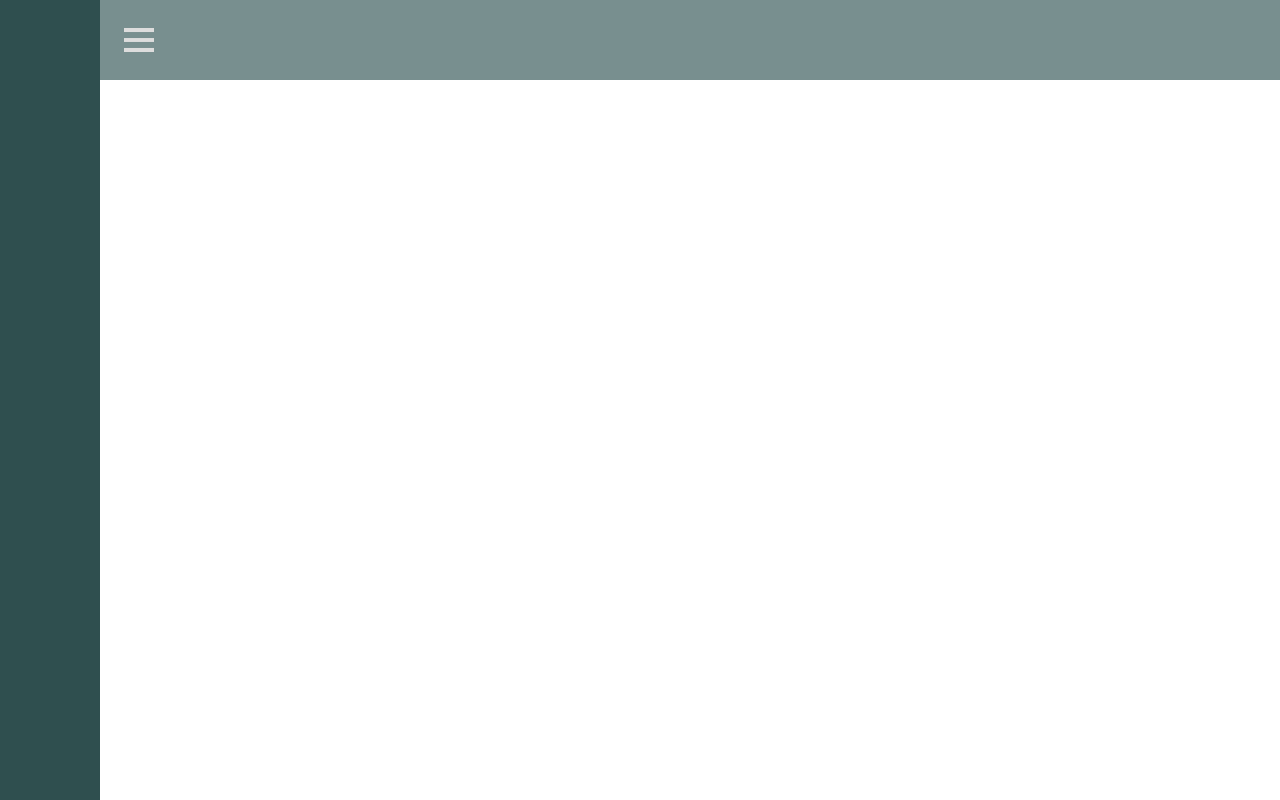
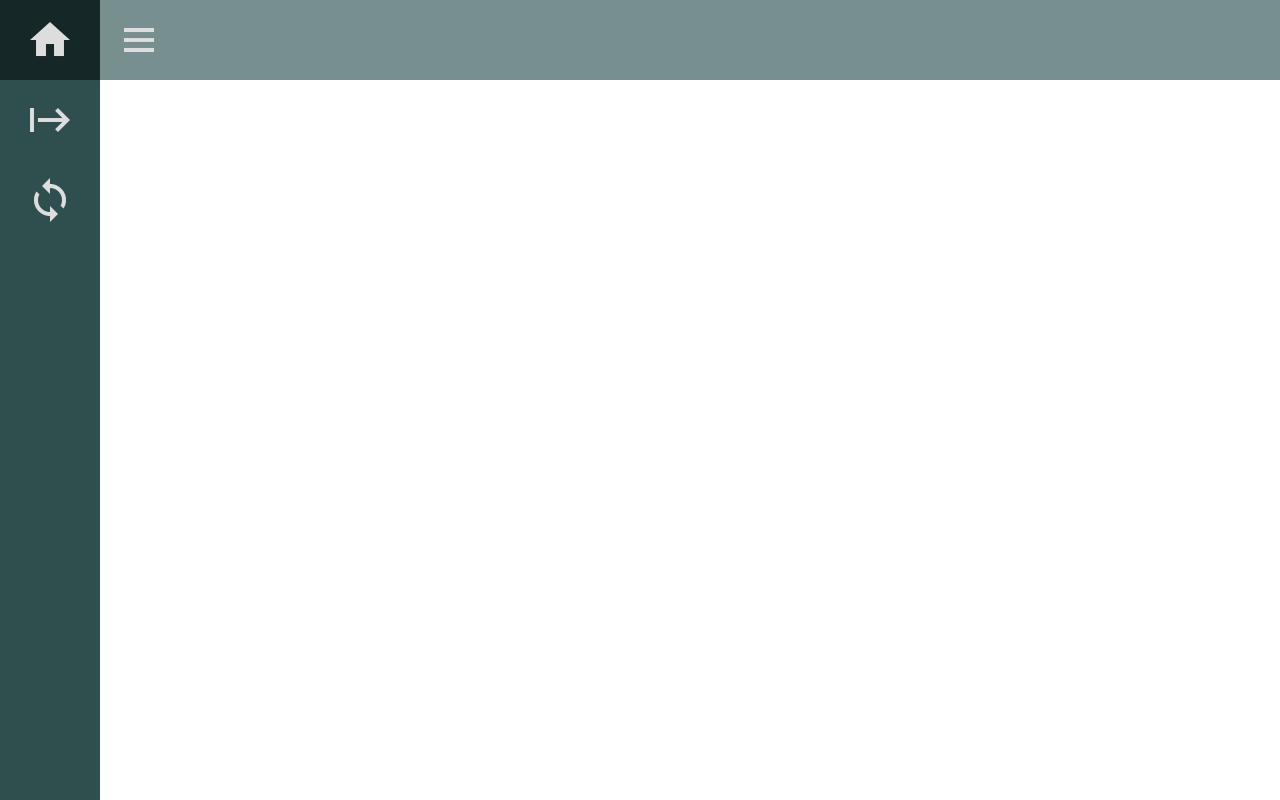
Before and after one commit to WillyamMach/sidebar, an Angular app: page / in a window 1280 px wide. Built offline with nearby package versions, Linux system fonts and the light colour scheme.

Commit message:
adicionar icones a sidebar

```diff
--- /dev/null
+++ b/src/app/includes/nav-buttons/nav-buttons.component.html
@@ -0,0 +1,8 @@
+<a href="{{ href }}">
+    <mat-list>
+        <mat-list-item>
+            <mat-icon aria-hidden="false" aria-label="Home icon" class="icon-display" fontIcon="{{ icon }}"></mat-icon>
+        </mat-list-item>
+        <mat-list-item class="nav-message" *ngIf="showMessage">{{ mensagem }}</mat-list-item>
+    </mat-list>
+</a>
--- /dev/null
+++ b/src/app/includes/nav-buttons/nav-buttons.component.scss
@@ -0,0 +1,31 @@
+a {
+    color: #ddd;
+    text-decoration: none;
+    mat-list {
+        display: flex;
+        flex-direction: row;
+        justify-content: center;
+        align-items: center;
+        padding: 0;
+        margin: 0;
+
+        mat-list-item {
+            display: flex;
+            align-items: center;
+            min-width: 70px;
+            padding: 40px 0;
+
+            mat-icon {
+                margin: 0 auto;
+                height: 60px;
+            }
+        }
+
+        .icon-display {
+            display: flex;
+            justify-content: center;
+            align-items: center;
+            transform: scale(2);
+        }
+    }
+}
--- /dev/null
+++ b/src/app/includes/nav-buttons/nav-buttons.component.ts
@@ -0,0 +1,27 @@
+import { Component, Input, OnInit } from '@angular/core';
+import { MatIconModule } from '@angular/material/icon';
+import { MatListModule } from '@angular/material/list';
+import { GerenciaTamanhoNavbarService } from '../../services/gerencia-tamanho-navbar.service';
+import { CommonModule } from '@angular/common';
+
+@Component({
+  selector: 'app-nav-buttons',
+  standalone: true,
+  imports: [MatIconModule, MatListModule, CommonModule],
+  templateUrl: './nav-buttons.component.html',
+  styleUrl: './nav-buttons.component.scss'
+})
+export class NavButtonsComponent implements OnInit{
+  showMessage: boolean = false;
+  @Input() icon: string = ''
+  @Input() mensagem: string = ''
+  @Input() href: string = ''
+
+  constructor(private gerenciaNavbarService: GerenciaTamanhoNavbarService) {}
+
+  ngOnInit(): void {
+    this.gerenciaNavbarService.isResizeActive.subscribe(value => {
+      this.showMessage = value;
+    })
+  }
+}
--- a/src/app/includes/sidebar/sidebar.component.html
+++ b/src/app/includes/sidebar/sidebar.component.html
@@ -1,3 +1,7 @@
 <nav [ngClass]="isSizeActive ? 'sidebar-open' : 'sidebar-closed'">
-    <img src="" alt="">
+    <div class="side-items">
+        <app-nav-buttons href="google.com" mensagem="Home" icon="home"></app-nav-buttons>
+        <app-nav-buttons href="google.com" mensagem="Teste1233" icon="start"></app-nav-buttons>
+        <app-nav-buttons href="google.com" mensagem="asdsdsadsa" icon="sync"></app-nav-buttons>
+    </div>
 </nav>
--- a/src/app/includes/sidebar/sidebar.component.scss
+++ b/src/app/includes/sidebar/sidebar.component.scss
@@ -3,10 +3,27 @@
     height: 100vh;
     background-color: #2f4f4f;
     transition: ease-out 400ms;
+
+    .side-items {
+        display: flex;
+        justify-content: start;
+        flex-direction: column;
+    }
 }
 .sidebar-closed {
     width: 100px;
     height: 100vh;
     background-color: #2f4f4f;
     transition: ease-in 400ms;
+
+    .side-items {
+        display: flex;
+        justify-content: center;
+        flex-direction: column;
+    }
 }
+
+app-nav-buttons:hover {
+    background-color: #162727;
+    cursor: pointer;;
+}
--- a/src/app/includes/sidebar/sidebar.component.ts
+++ b/src/app/includes/sidebar/sidebar.component.ts
@@ -1,12 +1,14 @@
 import { Component, OnInit } from '@angular/core';
 import { GerenciaTamanhoNavbarService } from '../../services/gerencia-tamanho-navbar.service';
 import { CommonModule } from '@angular/common';
+import { NavButtonsComponent } from '../nav-buttons/nav-buttons.component';
 
 @Component({
   selector: 'app-sidebar',
   standalone: true,
   imports: [
-    CommonModule
+    CommonModule,
+    NavButtonsComponent
   ],
   templateUrl: './sidebar.component.html',
   styleUrl: './sidebar.component.scss'
--- a/src/app/pages/homepage/homepage.component.html
+++ b/src/app/pages/homepage/homepage.component.html
@@ -2,6 +2,5 @@
     <app-sidebar></app-sidebar>
     <div class="container">
         <app-navbar></app-navbar>
-
     </div>
 </header>
```
Also changed, not shown: 1 other file (tests, documents, lock files or other folders).
